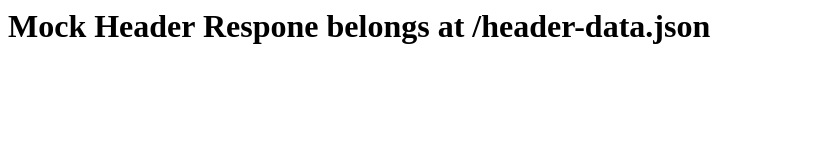
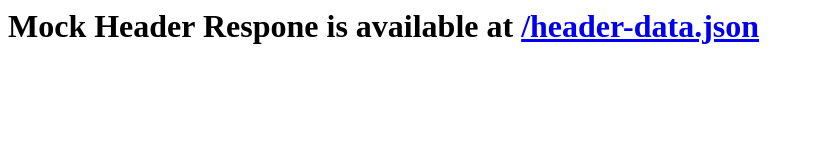
Before and after one commit to lhookerbt/mock-header-response, a plain HTML site: page index.html in a window 1280 px wide. Shown: the whole page, without its empty margins (0-815 px from the left). Drawn offline with Linux system fonts and the light colour scheme.

Commit message:
Update index.html

```diff
--- a/index.html
+++ b/index.html
@@ -1 +1 @@
-<h1>Mock Header Respone belongs at <b>/header-data.json</b></h1>
+<h1>Mock Header Respone is available at <a href="/header-data.json">/header-data.json</a></h1>
```
